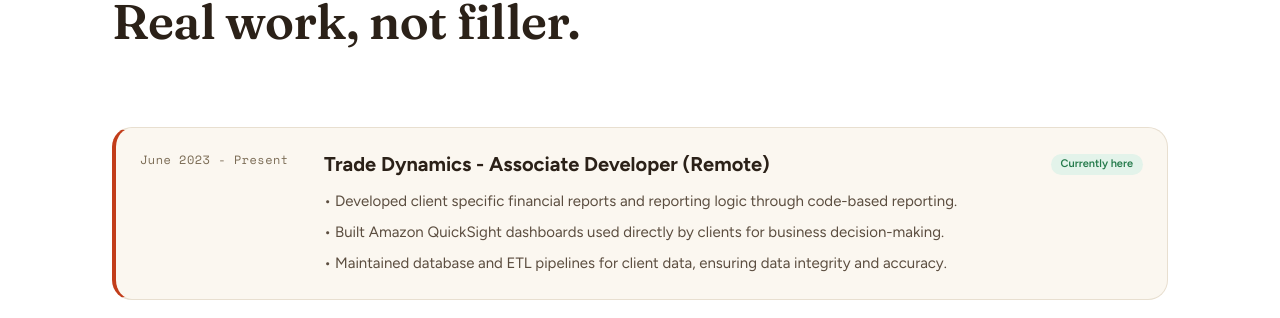
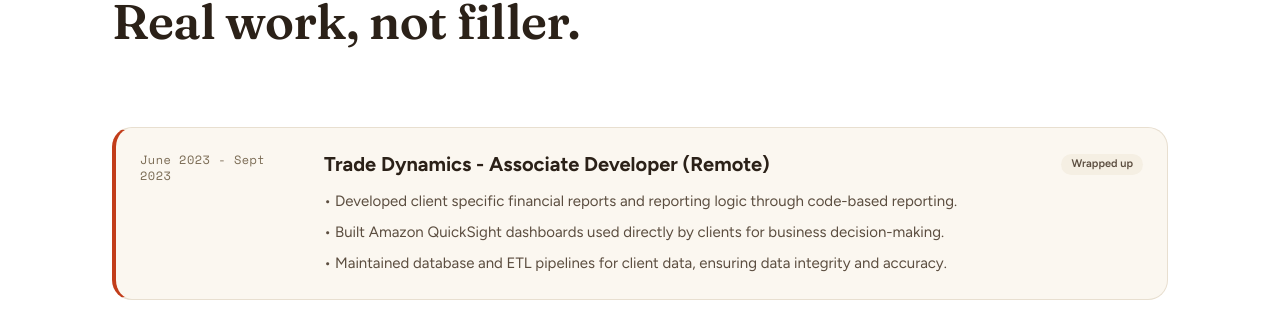
Before and after one commit to tsujintsujin/portfolio, a Next.js app: page / in a window 1280 px wide. Shown: the part 924-1242 px from the top of the page. Built offline with nearby package versions, Linux system fonts and the light colour scheme.

Commit message:
fix(experience): Trade Dynamics ended Sept 2023
Reverts the 'Present' / ACTIVE change from #4; the role ran June 2023 - Sept 2023.

Co-Authored-By: Claude Opus 5 <noreply@anthropic.com>

```diff
--- a/components/sections/Experience.tsx
+++ b/components/sections/Experience.tsx
@@ -4,9 +4,9 @@ import { motion } from "framer-motion";
 
 const experiences = [
   {
-    date: "June 2023 - Present",
+    date: "June 2023 - Sept 2023",
     title: "Trade Dynamics - Associate Developer (Remote)",
-    status: "ACTIVE",
+    status: "COMPLETE",
     items: [
       "Developed client specific financial reports and reporting logic through code-based reporting.",
       "Built Amazon QuickSight dashboards used directly by clients for business decision-making.",
```
